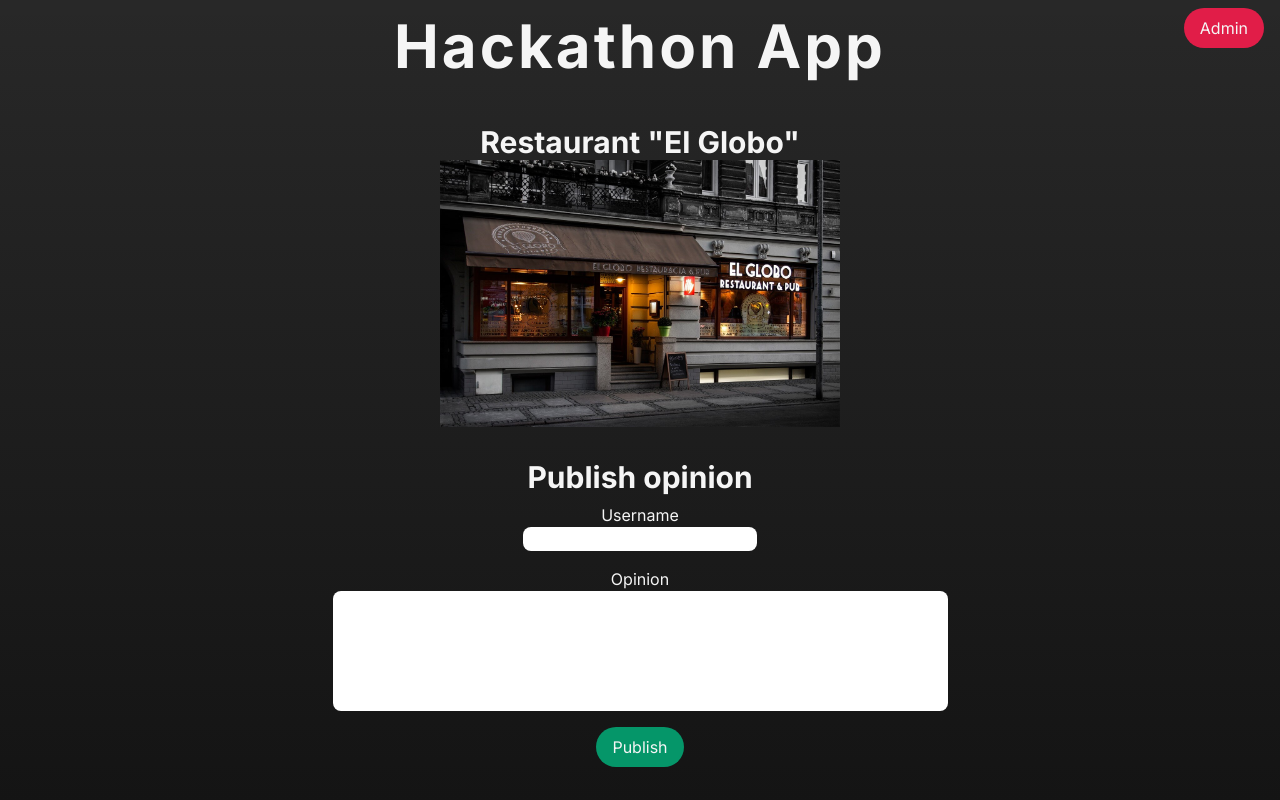
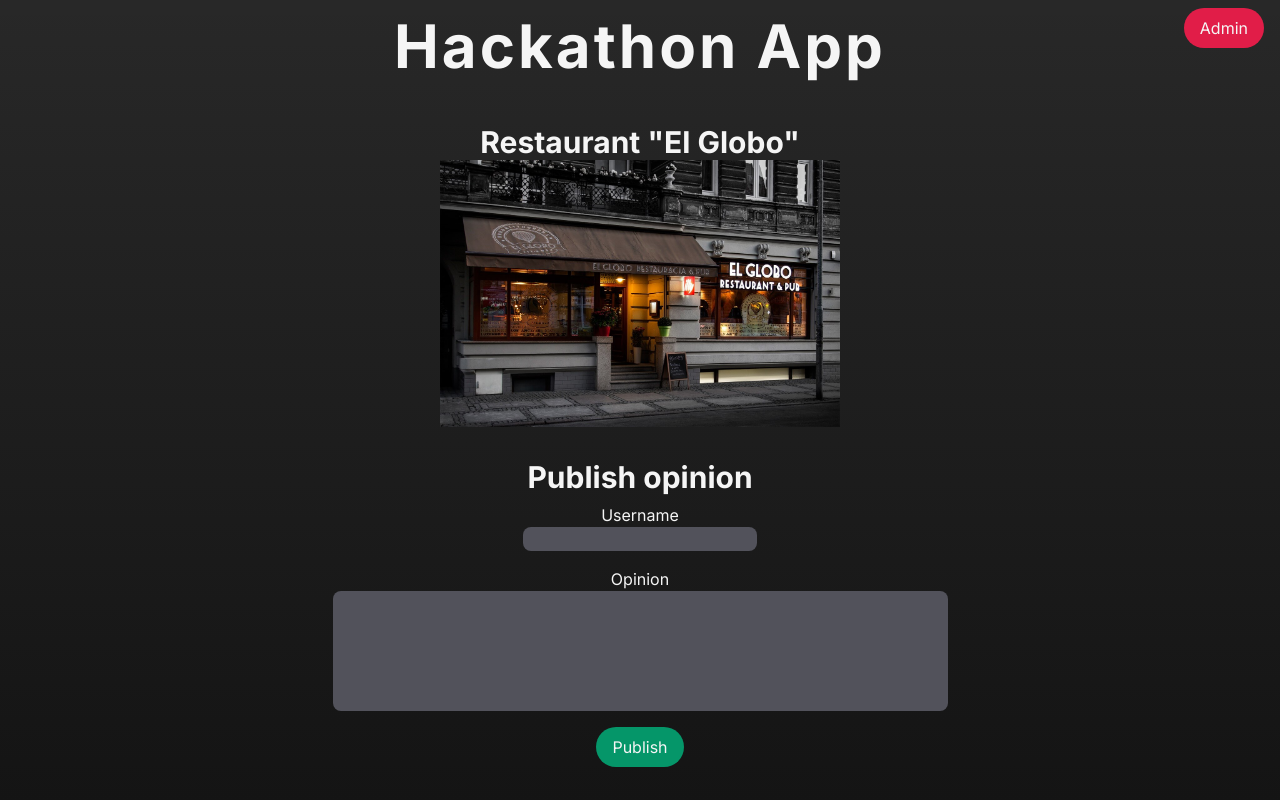
Before and after one commit to symoleon/hackathon-kzc, a Next.js app in the folder front/: page / in a window 1280 px wide. Shown: the top 800 px of the page. Built offline with nearby package versions, Linux system fonts and the light colour scheme.

Commit message:
Cosmetic changes

```diff
--- a/front/app/OpinionForm.tsx
+++ b/front/app/OpinionForm.tsx
@@ -36,11 +36,11 @@ export default function OpinionForm() {
             <form className="flex flex-col items-center" onSubmit={postComment}>
                 <div className="m-2 flex flex-col items-center">
                     <label htmlFor="username">Username</label>
-                    <input className="rounded-lg text-black" type="text" name="username" id="username" value={username} onChange={handleUsernameChange}/>
+                    <input className="rounded-lg bg-zinc-600" type="text" name="username" id="username" value={username} onChange={handleUsernameChange}/>
                 </div>
                 <div className="m-2 flex flex-col items-center">
                     <label htmlFor="opinion">Opinion</label>
-                    <textarea className="rounded-lg text-black resize-none" name="opinion" id="opinion" cols={60} rows={5} value={opinion} onChange={handleOpinionChange}></textarea>
+                    <textarea className="rounded-lg resize-none bg-zinc-600" name="opinion" id="opinion" cols={60} rows={5} value={opinion} onChange={handleOpinionChange}></textarea>
                 </div>
                 <button className="m-2 px-4 py-2 rounded-full bg-emerald-600" type="submit" disabled={isMutating}>{isMutating ? "..." : "Publish"}</button>
             </form>
```
